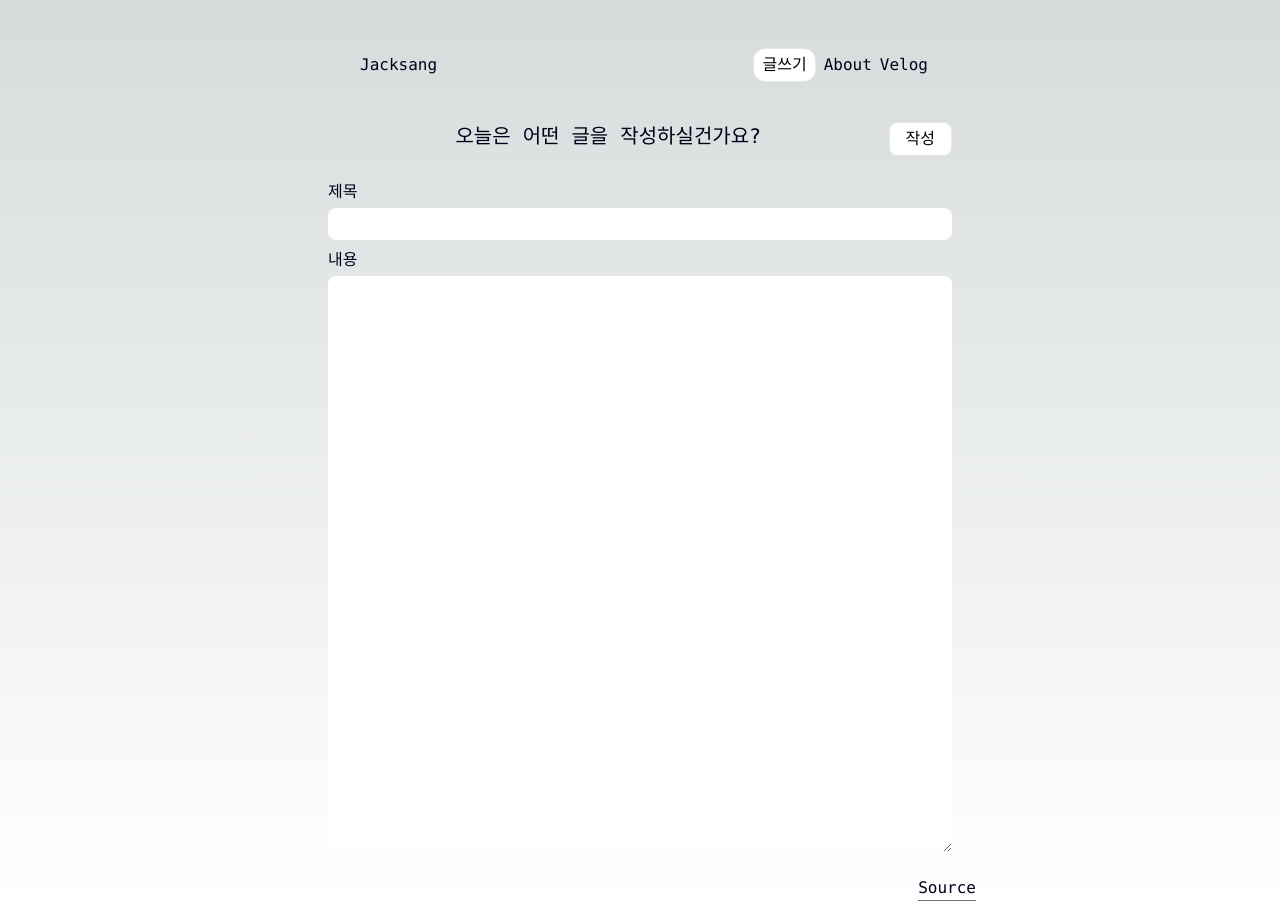
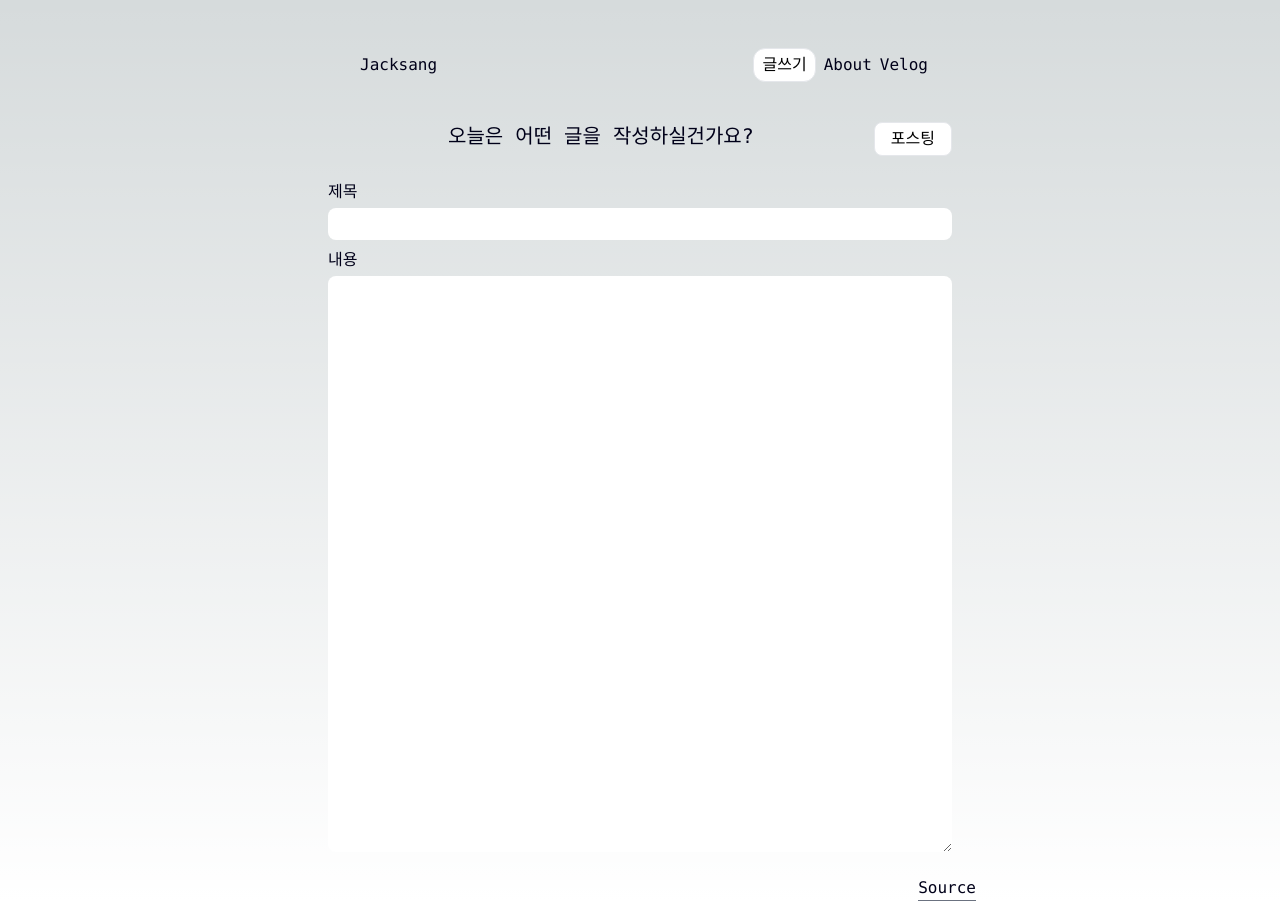
Before and after one commit to jjacksang/nextblog, a Next.js app: page /post in a window 1280 px wide. Built offline with nearby package versions, Linux system fonts and the light colour scheme.

Commit message:
post api 요청성공

```diff
--- a/app/post/page.tsx
+++ b/app/post/page.tsx
@@ -1,6 +1,8 @@
 "use client";
 
+import { PrismaClient } from "@prisma/client";
 import { useState } from "react";
+import { POST } from "../api/post/route";
 
 export function Post() {
     const [title, setTitle] = useState<string>("");
@@ -13,6 +15,26 @@ export function Post() {
     const onChangeContent = (e: React.ChangeEvent<HTMLTextAreaElement>) => {
         setContent(e.target.value);
     };
+
+    const onSubmit = async () => {
+        const res = await fetch("/api/post", {
+            method: "POST",
+            headers: {
+                "Content-type": "application/json",
+            },
+            body: JSON.stringify({
+                title: title,
+                content: content,
+            }),
+        });
+
+        if (!res.ok) {
+            throw new Error();
+        }
+        console.log("post is success");
+        return res.json();
+    };
+
     return (
         <div className="flex flex-col gap-2">
             <div className="flex py-4">
@@ -20,7 +42,12 @@ export function Post() {
                     오늘은 어떤 글을 작성하실건가요?
                 </span>
 
-                <button className="border rounded-lg bg-white text-black p-4 py-1">작성</button>
+                <button
+                    onClick={onSubmit}
+                    className="border rounded-lg bg-white text-black p-4 py-1"
+                >
+                    포스팅
+                </button>
             </div>
             <div className="flex flex-col gap-1">
                 <label htmlFor="title" className="w-full">
```
